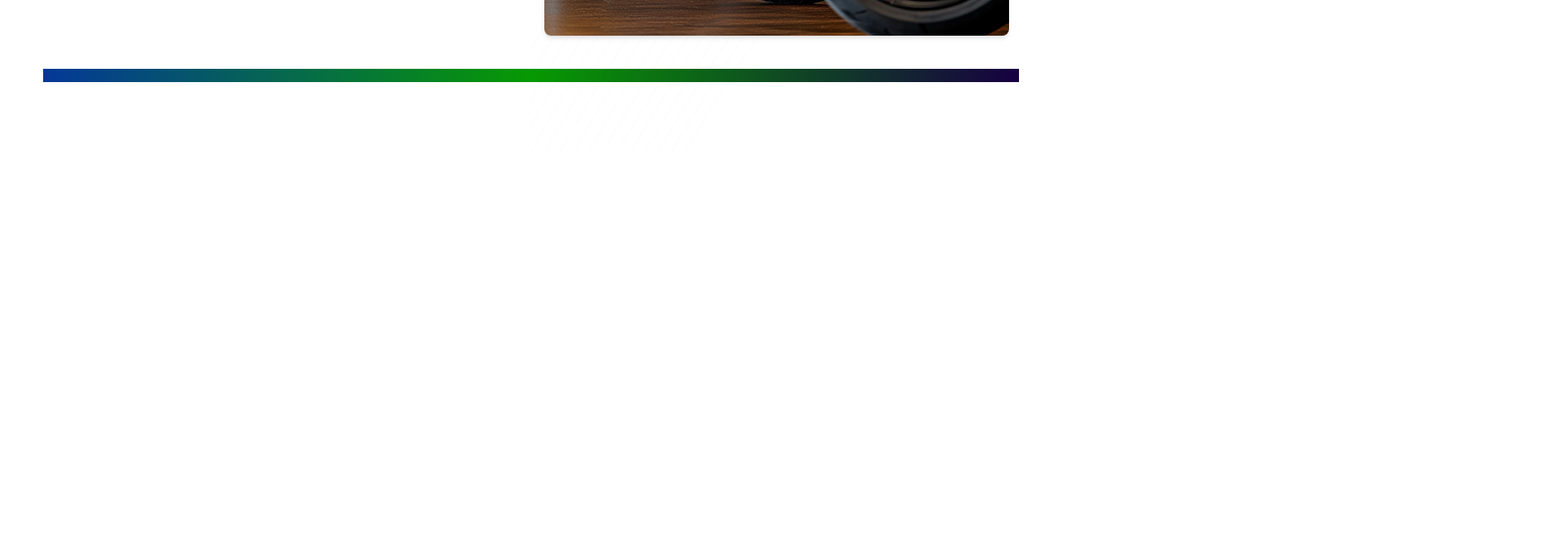
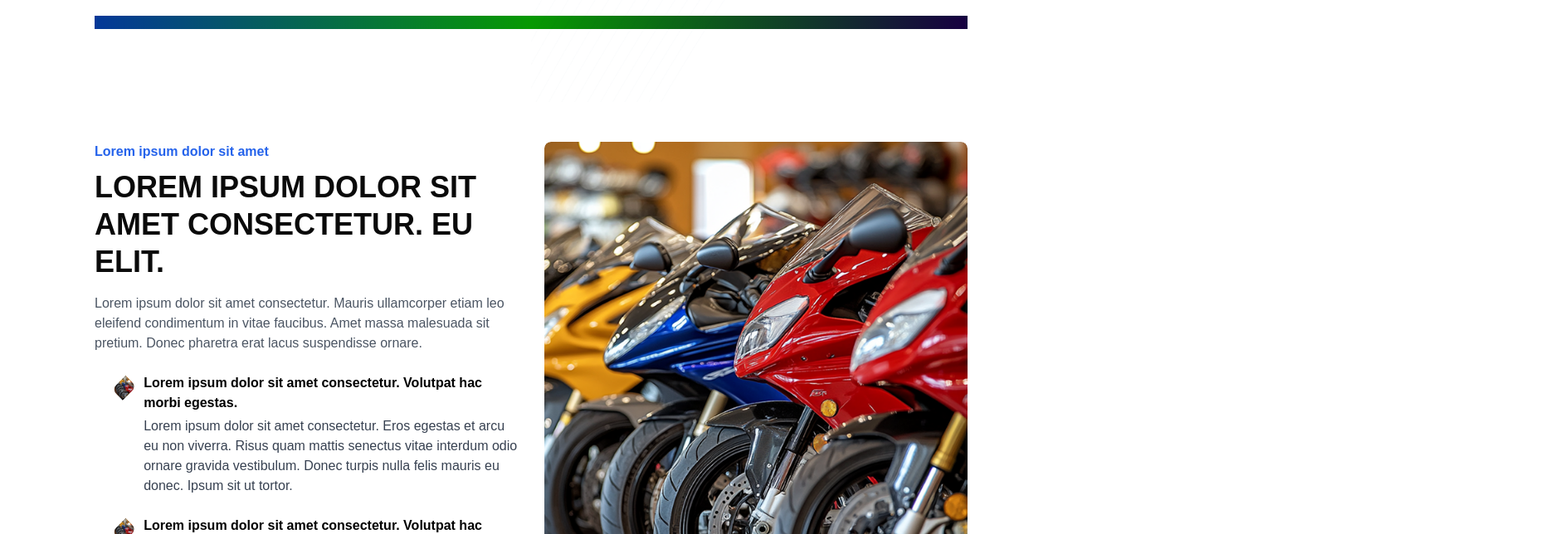
Before and after one commit to nazmul162001/webby-landing-page, a Next.js app: page / in a window 1280 px wide. Shown: the part 1560-2204 px from the top of the page at 83% size, 1880 px wide, since content can reach past the window. Before the commit the page ends 1787 px from the top, so only its background shows below. Built offline with nearby package versions, Linux system fonts and the light colour scheme.

Commit message:
completed 3rd section

```diff
--- a/app/page.tsx
+++ b/app/page.tsx
@@ -1,13 +1,15 @@
 import Banner from "@/components/home/banner/Banner";
+import ThirdSection from "@/components/home/banner/ThirdSection";
 import SecondSection from "@/components/home/SecondSection";
 
 export default function Home() {
   return (
-    <section className="px-5 my-10">
+    <section className="w-full h-full px-5 my-10">
       <main>
         <div>
           <Banner />
           <SecondSection />
+          <ThirdSection />
         </div>
       </main>
     </section>
--- a/components/home/SecondSection.tsx
+++ b/components/home/SecondSection.tsx
@@ -3,7 +3,7 @@ import Image from "next/image";
 
 const SecondSection = () => {
   return (
-    <section className="relative bg-white px-8 py-12">
+    <section className="relative px-8 py-12 w-[90%] m-auto">
       {/* Background Image */}
       <div
         className="absolute bottom-0 -right-[50%] w-full h-full bg-cover bg-no-repeat bg-right opacity-20"
@@ -74,7 +74,9 @@ const SecondSection = () => {
           />
         </div>
       </div>
-      <GradientLine />
+      <div className="mt-6 w-full">
+        <GradientLine />
+      </div>
     </section>
   );
 };
--- a/components/home/banner/Banner.tsx
+++ b/components/home/banner/Banner.tsx
@@ -55,7 +55,7 @@ const Banner = () => {
         </div>
 
         {/* Right Image Section with Clip Path */}
-        <div className="absolute top-0 right-0 w-[50%] h-full hidden md:block overflow-hidden">
+        <div className="absolute top-0 right-0 w-[50%] h-[80vh] hidden md:block overflow-hidden">
           <div className="absolute inset-0">
             <Image
               src="/banner.png"
--- /dev/null
+++ b/components/home/banner/ThirdSection.tsx
@@ -0,0 +1,75 @@
+import GradientLine from "@/utils/GradiendLine";
+import Image from "next/image";
+
+const ThirdSection = () => {
+  return (
+    <section className="relative bg-white px-8 py-12 w-[90%] m-auto">
+      <div className="max-w-6xl mx-auto grid grid-cols-1 md:grid-cols-2 gap-8">
+        {/* Left Content */}
+        <div>
+          <h4 className="text-blue-600 font-bold">
+            Lorem ipsum dolor sit amet
+          </h4>
+          <h2 className="text-4xl font-extrabold mt-2 leading-tight">
+            LOREM IPSUM DOLOR SIT AMET CONSECTETUR. EU ELIT.
+          </h2>
+          <p className="text-gray-600 mt-4">
+            Lorem ipsum dolor sit amet consectetur. Mauris ullamcorper etiam leo
+            eleifend condimentum in vitae faucibus. Amet massa malesuada sit
+            pretium. Donec pharetra erat lacus suspendisse ornare.
+          </p>
+
+          {/* List Items */}
+          <div className="mt-6 space-y-6">
+            {Array(3)
+              .fill(0)
+              .map((_, index) => (
+                <div key={index} className="flex items-start space-x-4">
+                  <div className="w-16 h-16 transform rotate-45 mx-3">
+                    <Image
+                      className="rounded-tr-lg rounded-bl-lg"
+                      src="/bike.png"
+                      alt="Icon"
+                      width={34}
+                      height={34}
+                    />
+                  </div>
+                  <div>
+                    <h3 className="font-bold text-black">
+                      Lorem ipsum dolor sit amet consectetur. Volutpat hac morbi
+                      egestas.
+                    </h3>
+                    <p className="text-gray-700 mt-1">
+                      Lorem ipsum dolor sit amet consectetur. Eros egestas et
+                      arcu eu non viverra. Risus quam mattis senectus vitae
+                      interdum odio ornare gravida vestibulum. Donec turpis
+                      nulla felis mauris eu donec. Ipsum sit ut tortor.
+                    </p>
+                  </div>
+                </div>
+              ))}
+          </div>
+        </div>
+
+        {/* Right Image */}
+        <div className="relative">
+          <div className="rounded-lg overflow-hidden">
+            <Image
+              src="/bike.png"
+              alt="People Talking"
+              width={600}
+              height={400}
+              className="rounded-lg"
+            />
+          </div>
+        </div>
+        {/* Gradient Line at Bottom */}
+      </div>
+      <div className="mt-6 w-full">
+        <GradientLine />
+      </div>
+    </section>
+  );
+};
+
+export default ThirdSection;
--- a/utils/GradiendLine.tsx
+++ b/utils/GradiendLine.tsx
@@ -1,7 +1,7 @@
 const GradientLine = () => {
   return (
     <div
-      className="w-full h-4 my-10"
+      className="h-4 my-10"
       style={{
         background: "linear-gradient(to right, #043898, #079902, #170041)",
       }}
```
